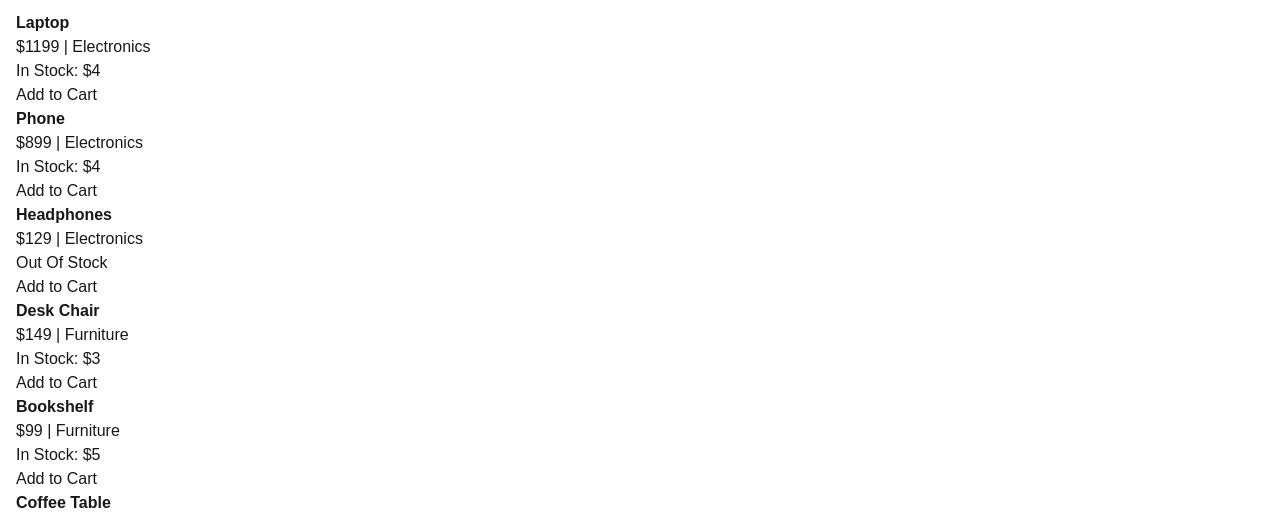
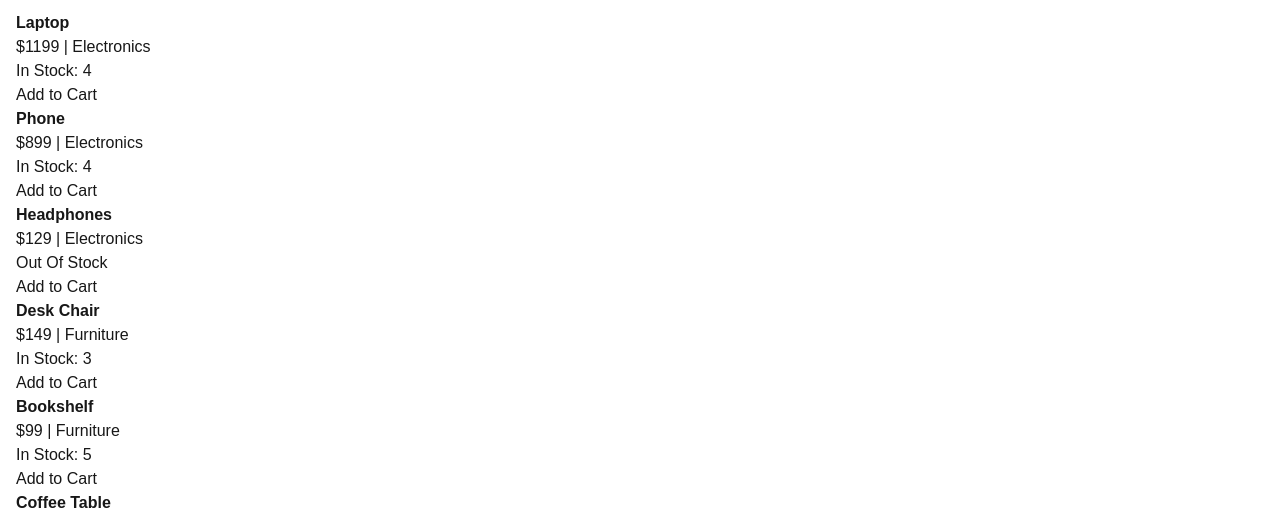
Before and after one commit to sbrennan06/mini-storefront, a Next.js app: page / in a window 1280 px wide. Shown: the part 251-768 px from the top of the page. Built offline with nearby package versions, Linux system fonts and the light colour scheme.

Commit message:
corrected one final error

```diff
--- a/src/app/components/ProductCard.jsx
+++ b/src/app/components/ProductCard.jsx
@@ -11,7 +11,7 @@ export default function ProductCard({ product, onAdd }) {
       <div>
         ${price} | {category}
       </div>
-      <div>{out ? "Out Of Stock" : <>In Stock: ${stock}</>}</div>
+      <div>{out ? "Out Of Stock" : <>In Stock: {stock}</>}</div>
       <button
         type="button"
         disabled={out}
```
